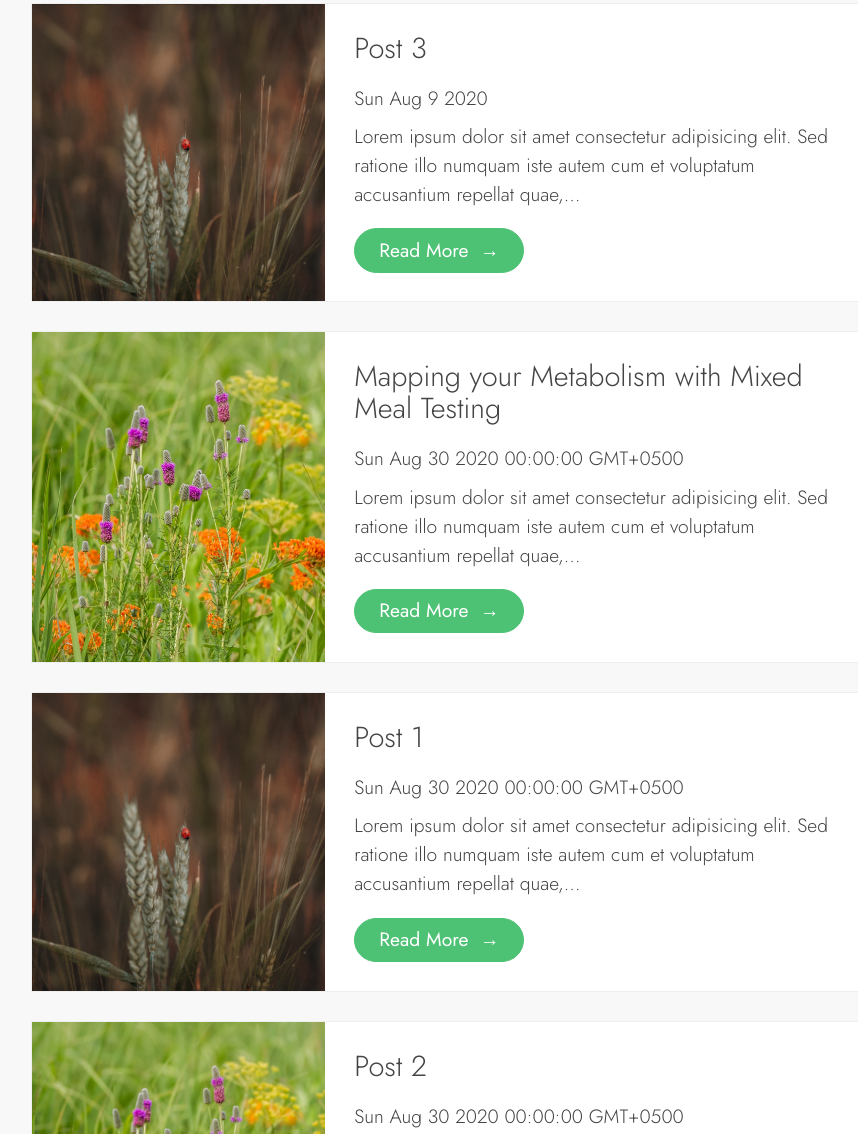
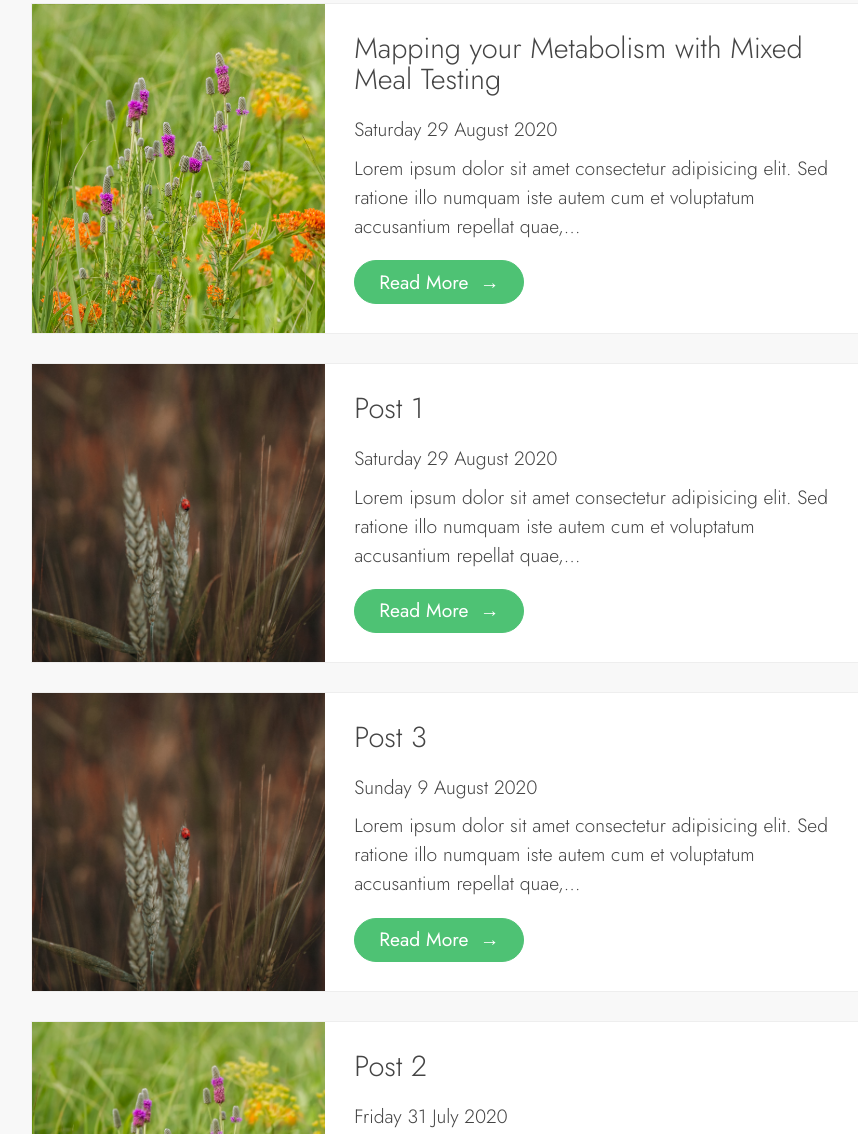
Before and after one commit to nisarhassan12/meterbolic, a Gatsby site: page / in a window 1280 px wide. Shown: the part 254-1388 px from the top of the page, without its empty margins (39-897 px from the left). Built offline with nearby package versions, Linux system fonts and the light colour scheme; Gatsby itself is replaced by a stand-in of ours.

Commit message:
sort the items by date.

```diff
--- a/src/blog/post-2.md
+++ b/src/blog/post-2.md
@@ -1,6 +1,6 @@
 ---
 title: Post 2
-date: Sun Aug 30 2020 00:00:00 GMT+0500
+date: Sun Aug 1 2020 00:00:00 GMT+0500
 teaser: teaser.jpg
 ---
 
--- a/src/components/post.js
+++ b/src/components/post.js
@@ -47,7 +47,14 @@ const Post = ({ title, date, excerpt, teaser, slug }) => (
     ></div>
     <div className="text">
       <h3>{title}</h3>
-      <p className="date">{date}</p>
+      <p className="date">
+        {new Date(date).toLocaleDateString('en-GB', {
+          weekday: 'long',
+          year: 'numeric',
+          month: 'long',
+          day: 'numeric',
+        })}
+      </p>
       <p className="excerpt">{excerpt}</p>
       <Link to={`/blog/${slug}`} className="btn btn--primary">
         Read More <span>&nbsp;&rarr;</span>
--- a/src/pages/index.js
+++ b/src/pages/index.js
@@ -23,14 +23,16 @@ export const IndexPageQuery = graphql`
 `;
 
 const IndexPage = ({ data }) => {
-  const posts = data.allMarkdownRemark.nodes.map((post) => ({
-    id: post.id,
-    slug: post.fields.slug,
-    title: post.frontmatter.title,
-    date: post.frontmatter.date,
-    teaser: post.frontmatter.teaser,
-    excerpt: post.excerpt,
-  }));
+  const posts = data.allMarkdownRemark.nodes
+    .map((post) => ({
+      id: post.id,
+      slug: post.fields.slug,
+      title: post.frontmatter.title,
+      date: new Date(post.frontmatter.date),
+      teaser: post.frontmatter.teaser,
+      excerpt: post.excerpt,
+    }))
+    .sort((a, b) => b.date - a.date);
   return (
     <Layout>
       <Posts posts={posts} />
```
